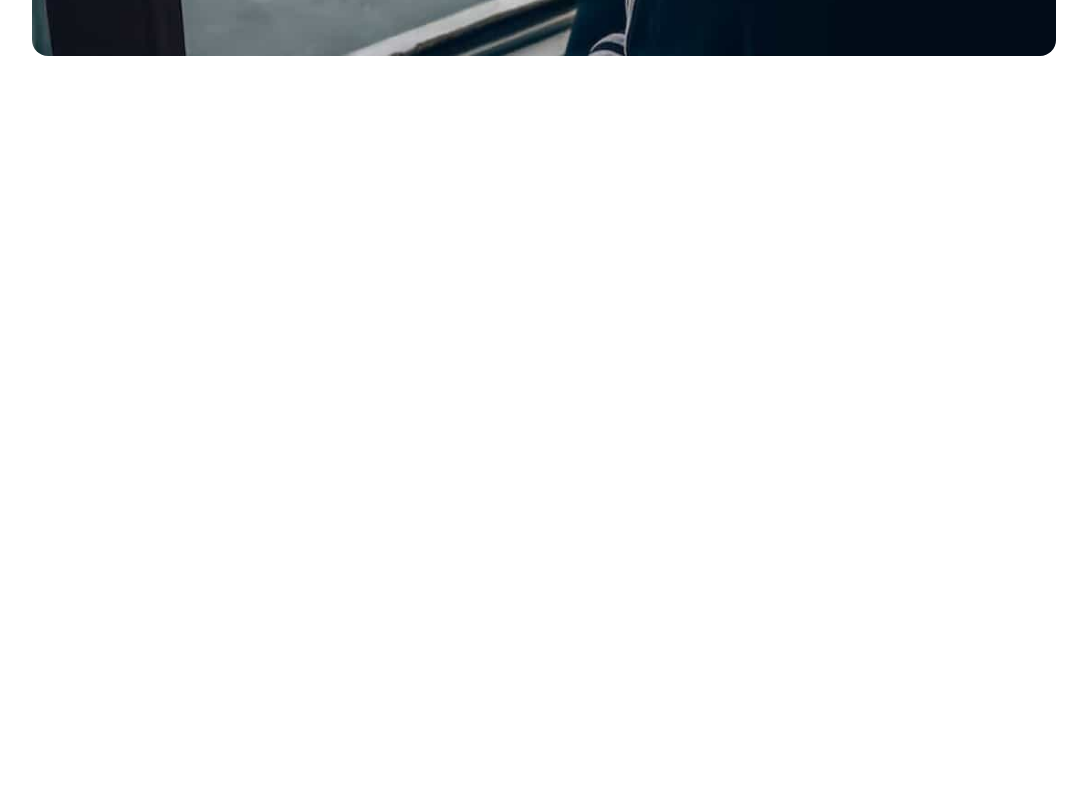
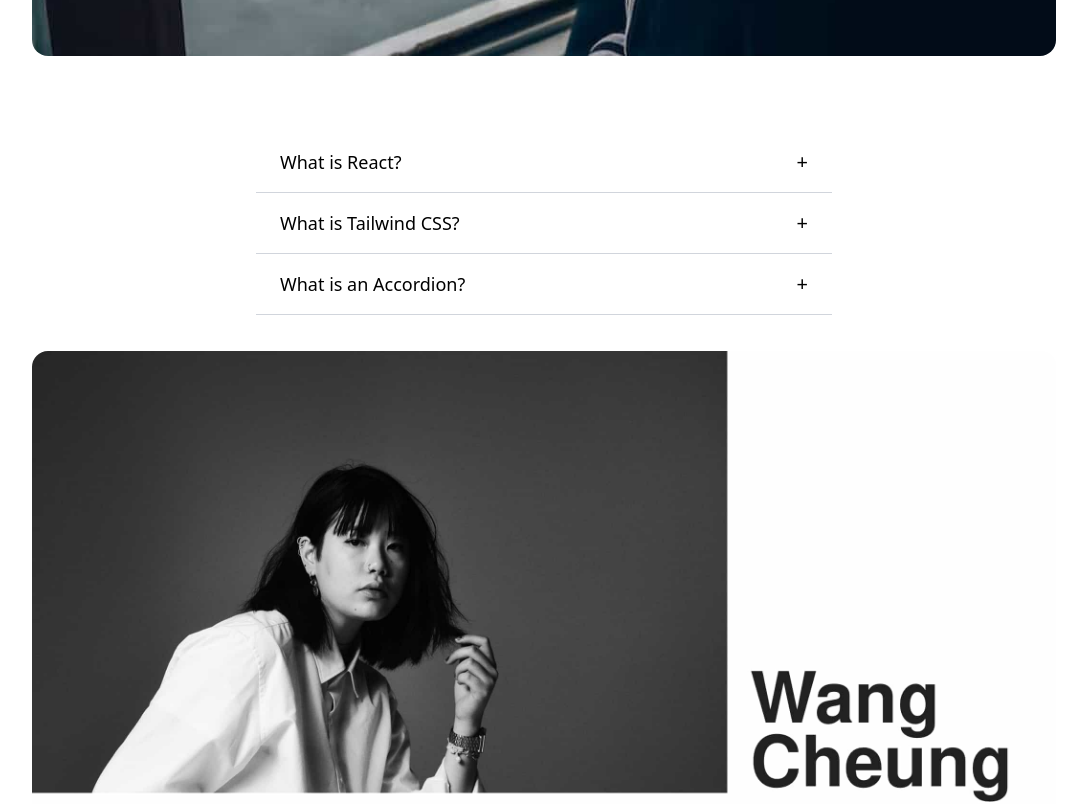
Before and after one commit to AbhinavRaman/LetsBlog, a React (Vite) app: page / in a window 1280 px wide. Shown: the part 1820-2624 px from the top of the page, without its empty margins (96-1183 px from the left). Before the commit the page ends 1896 px from the top, so only its background shows below. Built offline with nearby package versions, Linux system fonts and the light colour scheme.

Commit message:
Added accordian style content and Weng Cheung image in hero section

```diff
--- a/src/assets/Accordian.jsx
+++ b/src/assets/Accordian.jsx
@@ -1,9 +1,44 @@
-import React from 'react'
+import React, { useState } from "react"
+
+const data = [
+  {
+    question: "What is React?",
+    answer: "React is a JavaScript library for building user interfaces.",
+  },
+  {
+    question: "What is Tailwind CSS?",
+    answer: "Tailwind CSS is a utility-first CSS framework for rapid UI development.",
+  },
+  {
+    question: "What is an Accordion?",
+    answer: "An accordion is a UI component that allows toggling visibility of content sections.",
+  },
+];
 
 const Accordian = () => {
-  return (
-    <div>Accordian</div>
-  )
+    const [openIndex, setOpenIndex] = useState(null);
+
+    const toggle = (index) => {
+        setOpenIndex(index === openIndex ? null : index);
+    };
+
+    return (
+        <div className="max-w-xl mx-auto mt-10">
+            {data.map((item, index) => (
+            <div key={index} className="border-b border-gray-300">
+                <button className="w-full text-left py-4 px-6 flex justify-between items-center hover:bg-gray-100 transition" onClick={() => toggle(index)}>
+                    <span className="font-medium text-lg">{item.question}</span>
+                    <span className="text-xl">
+                    {openIndex === index ? "−" : "+"}
+                    </span>
+                </button>
+                {openIndex === index && (
+                <div className="px-6 pb-4 text-gray-700">{item.answer}</div>
+                )}
+            </div>
+            ))}
+        </div>
+    )
 }
 
 export default Accordian
--- a/src/assets/Hero.jsx
+++ b/src/assets/Hero.jsx
@@ -2,6 +2,8 @@ import React from 'react'
 import Button from './Button'
 import MainVideo from '../Media/LetsBlog_MainVideo.mp4'
 import Image1 from '../Media/Image1.jpg'
+import Accordian from './Accordian'
+import Image2 from '../Media/Image2.jpg'
 
 const Hero = () => {
   return (
@@ -21,7 +23,14 @@ const Hero = () => {
         <div className='w-full flex items-center justify-center'>
           <img src={Image1} alt="Photographer" className='rounded-2xl m-5 w-[80%]'/>
         </div>
+        <div className="bg-white text-black p-4">
+          <Accordian/>
+        </div>
+        <div className='w-full flex items-center justify-center'>
+          <img src={Image2} alt="Weng Cheung" className='rounded-2xl m-5 w-[80%]'/>
+        </div>
       </div>
+
     </section>
   )
 }
```
